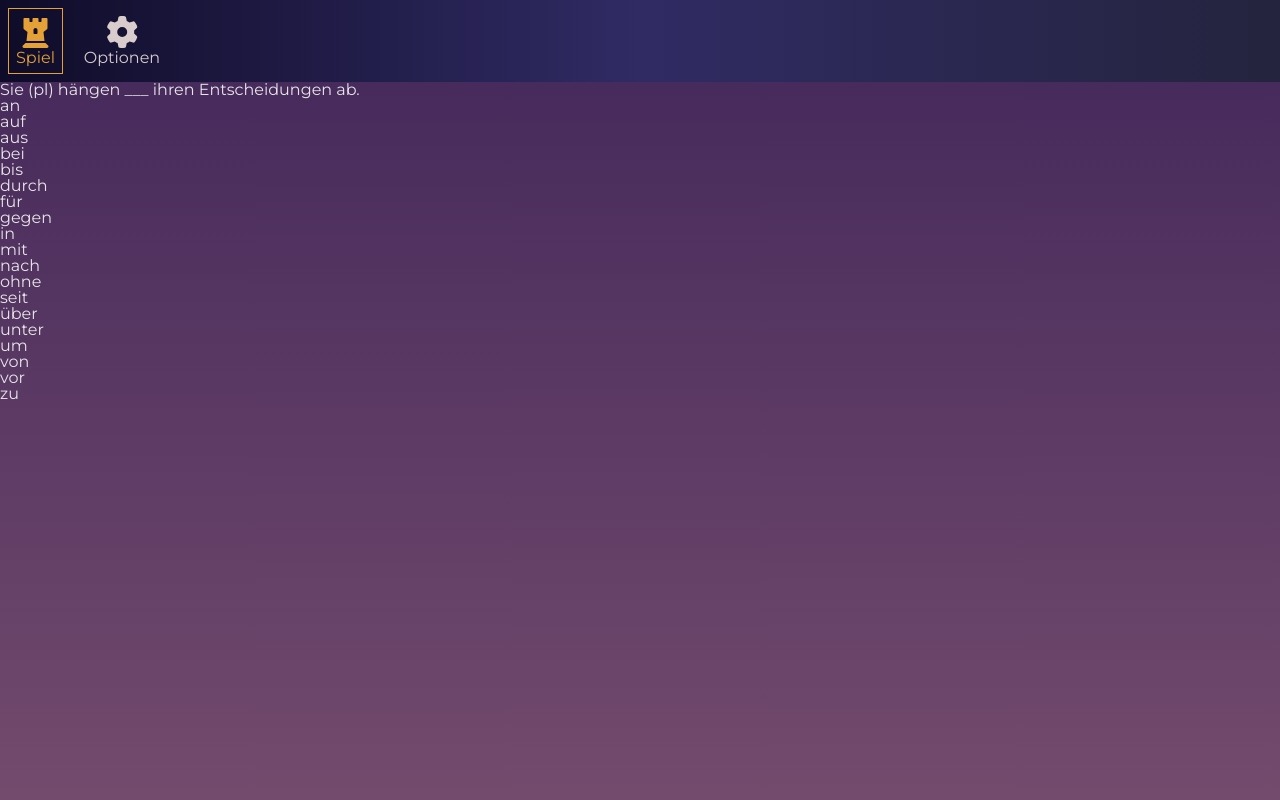
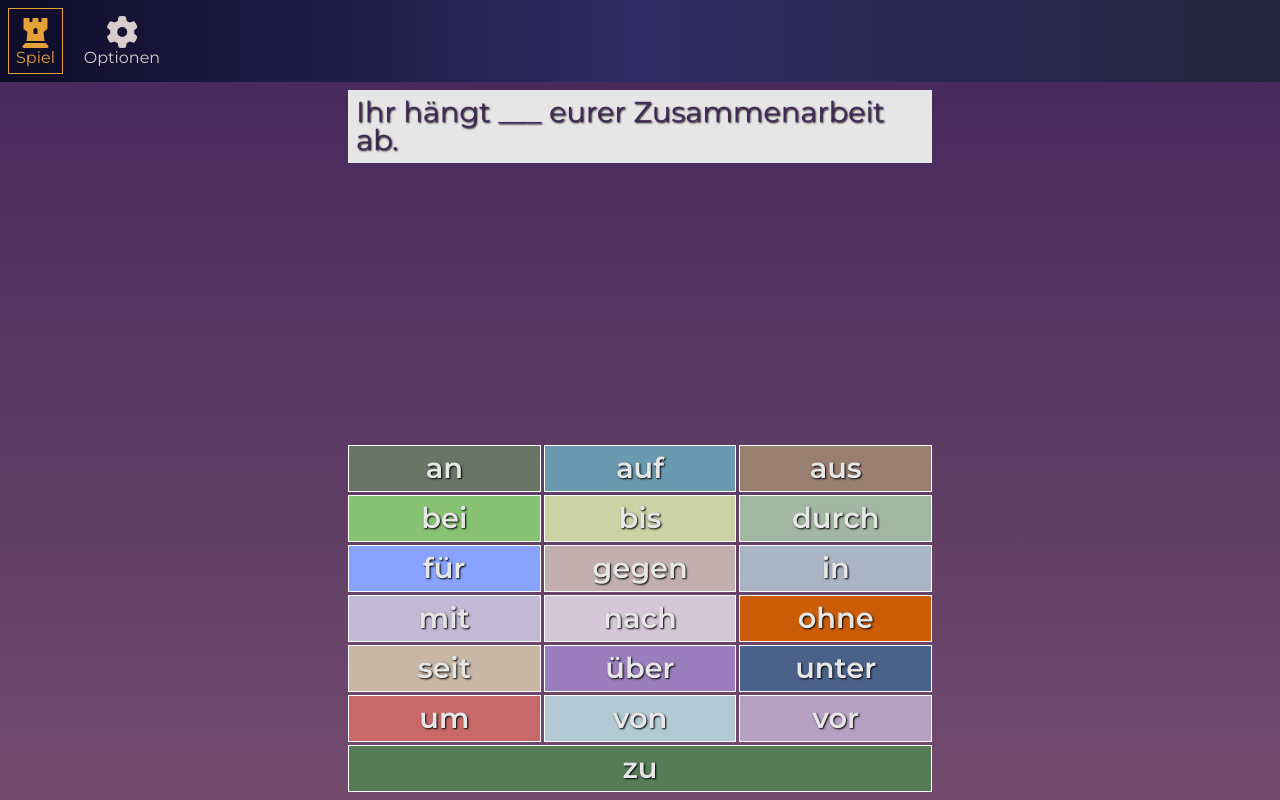
Before and after one commit to thegroosalugg/Geschwindigkeitsbegrenzung, a React (Vite) app: page / in a window 1280 px wide. Built offline with nearby package versions, Linux system fonts and the light colour scheme.

Commit message:
added quiz styling

```diff
--- /dev/null
+++ b/src/components/quiz/Quiz.module.css
@@ -0,0 +1,40 @@
+.quiz {
+  flex: 1;
+  display: flex;
+  flex-direction: column;
+  align-items: center;
+
+  .question {
+    flex: 1;
+    padding: 0.5rem;
+    max-width: 600px;
+
+    h1 {
+      padding: 0.5rem;
+      font-size: 1.8rem;
+      color: #42275a;
+      text-shadow: 1px 1px 2px #000;
+      background: #e6e6e6;
+    }
+  }
+
+  .answers {
+    display: flex;
+    flex-wrap: wrap;
+    justify-content: center;
+    gap: 0.2rem;
+    max-width: 600px;
+    padding: 0.5rem;
+
+    li {
+      flex: 1 0 30%;
+      padding: 0.5rem;
+      font-size: 1.8rem;
+      font-weight: 600;
+      text-align: center;
+      text-shadow: 1px 1px 2px #000;
+      border: 1px solid #ffffff;
+      cursor: pointer;
+    }
+  }
+}
--- /dev/null
+++ b/src/components/quiz/Quiz.tsx
@@ -0,0 +1,23 @@
+import { prepositions } from '@/data/prepositions';
+import { sentences } from '@/data/sentences';
+import rand from '@/util/rand';
+import css from './Quiz.module.css';
+
+export default function Quiz() {
+  const randomIndex = rand(0, sentences.length);
+
+  return (
+    <section className={css['quiz']}>
+      <div className={css['question']}>
+        <h1>{sentences[randomIndex].q}</h1>
+      </div>
+      <ul className={css['answers']}>
+        {prepositions.map(({ ans, background }) => (
+          <li key={ans} style={{ background }}>
+            {ans}
+          </li>
+        ))}
+      </ul>
+    </section>
+  );
+}
--- a/src/data/prepositions.ts
+++ b/src/data/prepositions.ts
@@ -1,21 +1,21 @@
 export const prepositions = [
-  'an',    // at, on
-  'auf',   // on, upon
-  'aus',   // from, out of
-  'bei',   // at, near, with
-  'bis',   // until
-  'durch', // through
-  'für',   // for
-  'gegen', // against
-  'in',    // in, into
-  'mit',   // with
-  'nach',  // after, to
-  'ohne',  // without
-  'seit',  // since, for (time)
-  'über',  // over, about
-  'unter', // under
-  'um',    // around, at (time)
-  'von',   // from, of
-  'vor',   // before, in front of
-  'zu',    // to
+  { ans: 'an',    background: '#697565' }, // at, on
+  { ans: 'auf',   background: '#6A9AB0' }, // on, upon
+  { ans: 'aus',   background: '#9A7E6F' }, // from, out of
+  { ans: 'bei',   background: '#88C273' }, // at, near, with
+  { ans: 'bis',   background: '#CBD2A4' }, // until
+  { ans: 'durch', background: '#A2B7A2' }, // through
+  { ans: 'für',   background: '#87A2FF' }, // for
+  { ans: 'gegen', background: '#C3AFAF' }, // against
+  { ans: 'in',    background: '#A9B4C4' }, // in, into
+  { ans: 'mit',   background: '#C2B9D4' }, // with
+  { ans: 'nach',  background: '#D5C7D7' }, // after, to
+  { ans: 'ohne',  background: '#CD5C08' }, // without
+  { ans: 'seit',  background: '#C9B7A6' }, // since, for (time)
+  { ans: 'über',  background: '#9B7EBD' }, // over, about
+  { ans: 'unter', background: '#4A628A' }, // under
+  { ans: 'um',    background: '#C96868' }, // around, at (time)
+  { ans: 'von',   background: '#B2C9D4' }, // from, of
+  { ans: 'vor',   background: '#B6A1C3' }, // before, in front of
+  { ans: 'zu',    background: '#557C56' }, // to
 ];
--- a/src/pages/Game.tsx
+++ b/src/pages/Game.tsx
@@ -1,20 +1,5 @@
-import { prepositions } from '@/data/prepositions';
-import { sentences } from '@/data/sentences';
-import rand from '@/util/rand';
+import Quiz from '@/components/quiz/Quiz';
 
 export default function GamePage() {
-  const randomIndex = rand(0, sentences.length);
-
-  return (
-    <section>
-      <h1>{sentences[randomIndex].q}</h1>
-      <ul>
-        {prepositions.map((ans) => (
-          <li key={ans}>
-            {ans}
-          </li>
-        ))}
-      </ul>
-    </section>
-  );
+  return <Quiz />;
 }
--- a/src/pages/Root.tsx
+++ b/src/pages/Root.tsx
@@ -11,10 +11,11 @@ export default function RootLayout({ children }: { children: React.ReactNode })
       <AnimatePresence mode='popLayout'>
         <motion.main
           id='main'
-          key={pathname + Math.random()}
+          key={pathname}
           initial={{ opacity: 0 }}
           animate={{ opacity: 1 }}
              exit={{ opacity: 0 }}
+          transition={{ duration: 0.5, ease: 'easeInOut' }}
         >
           {children}
         </motion.main>
```
